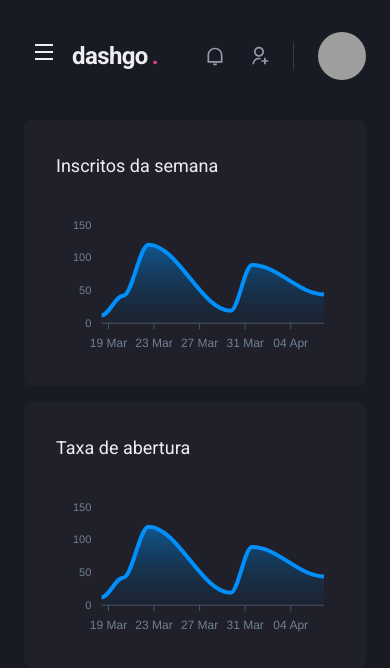
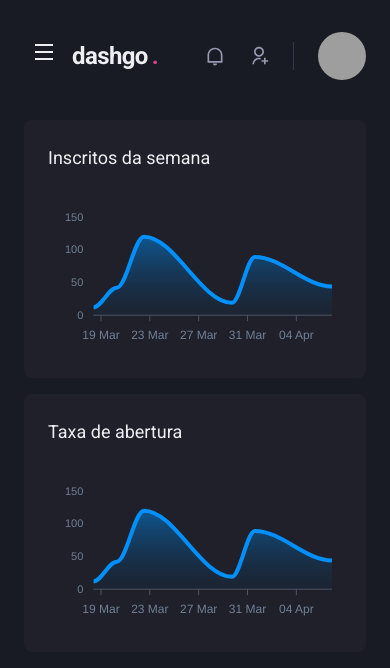
Before and after one commit to RuanScherer/dash-go, a Next.js app: page /dashboard in a window 390 px wide. Shown: the top 668 px of the page. Built offline with nearby package versions, Linux system fonts and the light colour scheme; grey boxes are pictures that could not be loaded.

Commit message:
feat: make dashboard responsive

```diff
--- a/src/components/Dashboard/Panel.tsx
+++ b/src/components/Dashboard/Panel.tsx
@@ -9,7 +9,7 @@ interface PanelProps {
 export default function Panel({ title, children }: PanelProps) {
   return (
     <Box
-      p="8"
+      p={["6", "8"]}
       pb="4"
       bgColor="gray.800"
       borderRadius={8}
```
